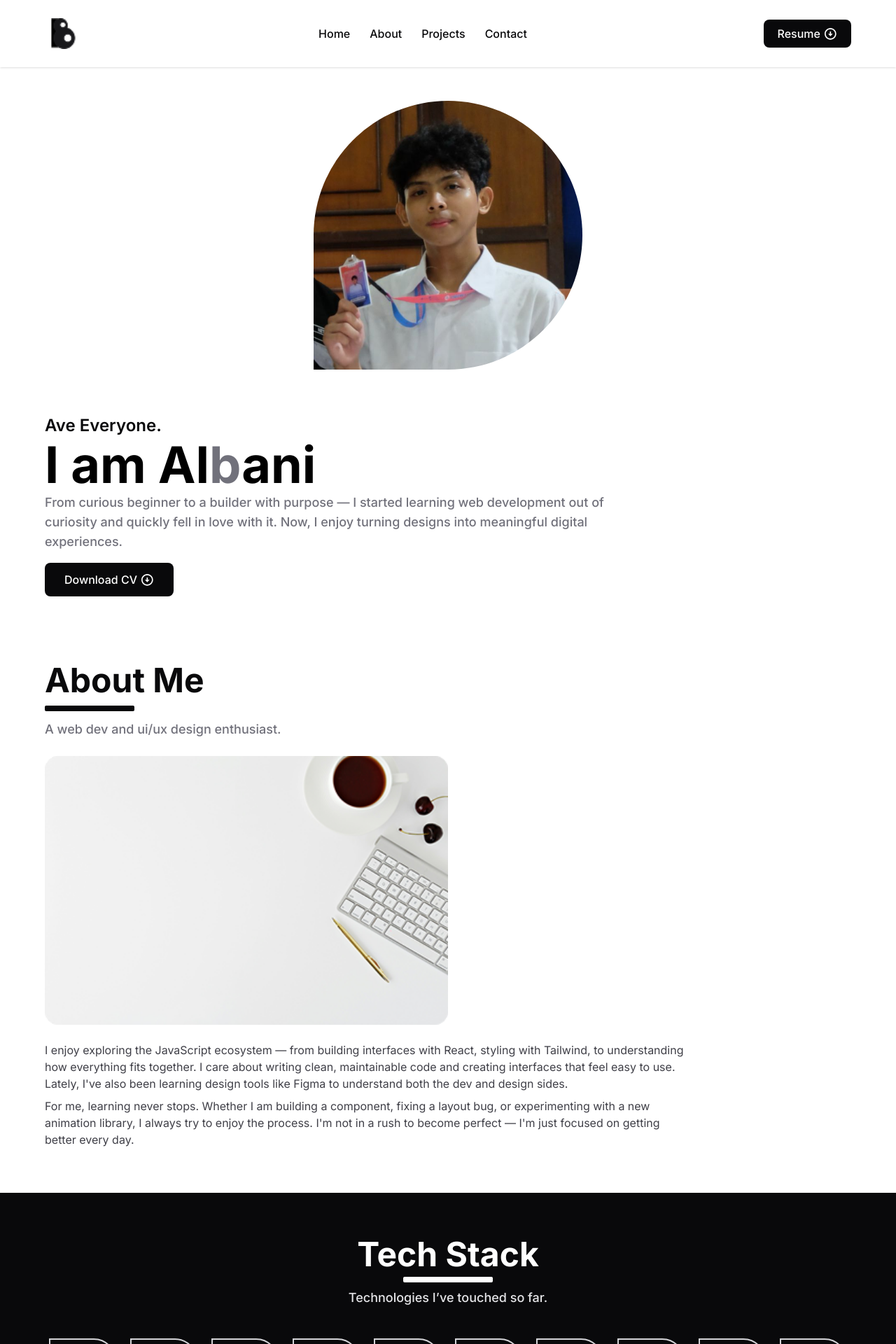
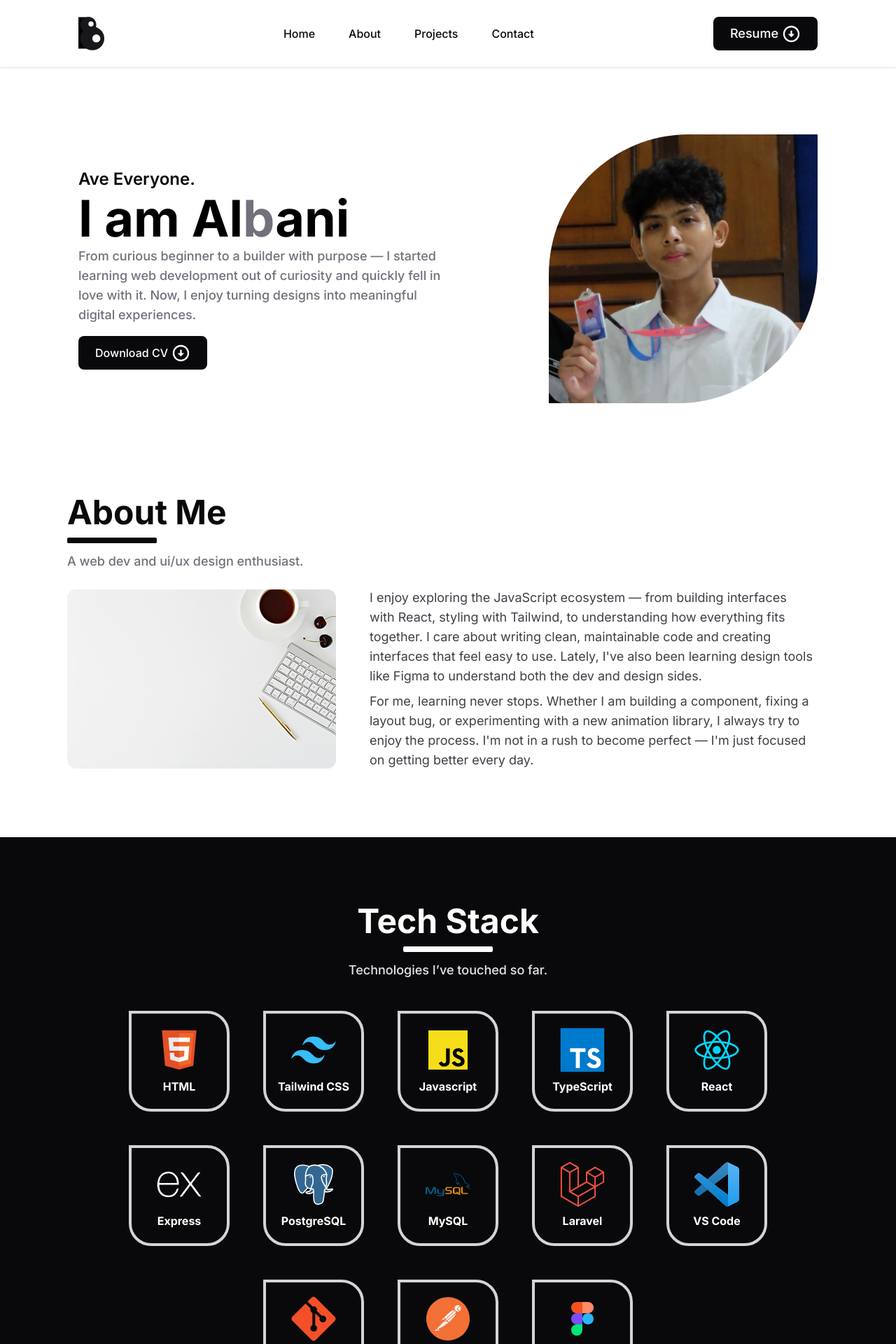
Before and after one commit to rzkyalbani/web-portfolio, a React (Vite) app: page / in a window 1280 px wide. Shown: the top 1920 px of the page at 70% size. Built offline with nearby package versions, Linux system fonts and the light colour scheme.

Commit message:
feat(ui): Create responsive for desktop 1280px

```diff
--- a/src/components/AboutSection.jsx
+++ b/src/components/AboutSection.jsx
@@ -2,7 +2,7 @@ import aboutImg from "../assets/images/about-me.png";
 
 function AboutSection() {
     return (
-        <section className="flex h-auto w-full flex-col items-center gap-6 px-8 pt-7 pb-12 md:p-16 md:pt-12">
+        <section className="flex h-auto w-full flex-col items-center gap-6 px-8 pt-7 pb-12 md:p-16 md:pt-12 xl:pt-9 xl:pb-24 xl:px-24">
             <div className="flex flex-col items-center gap-2 md:w-full md:items-start md:gap-3">
                 <h3 className="text-4xl font-bold text-zinc-950 md:text-5xl">
                     About Me
@@ -12,14 +12,14 @@ function AboutSection() {
                     A web dev and ui/ux design enthusiast.
                 </p>
             </div>
-            <div className="flex flex-col gap-6">
+            <div className="flex flex-col gap-6 xl:flex-row xl:gap-12 xl:items-center">
                 <img
                     src={aboutImg}
                     alt="About Me"
-                    className="hidden max-w-1/2 md:block"
+                    className="hidden max-w-1/2 md:block xl:max-w-5/12"
                 />
-                <div className="flex flex-col gap-6 md:max-w-4/5 md:gap-2">
-                    <p className="text-sm text-zinc-700 md:text-base">
+                <div className="flex flex-col gap-6 md:max-w-4/5 md:gap-2 xl:max-w-7/12">
+                    <p className="text-sm text-zinc-700 md:text-base xl:text-lg">
                         I enjoy exploring the JavaScript ecosystem — from
                         building interfaces with React, styling with Tailwind,
                         to understanding how everything fits together. I care
@@ -28,7 +28,7 @@ function AboutSection() {
                         learning design tools like Figma to understand both the
                         dev and design sides.
                     </p>
-                    <p className="text-sm text-zinc-700 md:text-base">
+                    <p className="text-sm text-zinc-700 md:text-base xl:text-lg">
                         For me, learning never stops. Whether I am building a
                         component, fixing a layout bug, or experimenting with a
                         new animation library, I always try to enjoy the
--- a/src/components/HeroSection.jsx
+++ b/src/components/HeroSection.jsx
@@ -3,36 +3,36 @@ import arrowDownIcon from "../assets/icons/arrow-down-icon.svg";
 
 function HeroSection() {
     return (
-        <section className="flex flex-col items-center gap-16 md:gap-16 px-8 md:px-16 py-12 md:py-12 w-full h-auto">
-            <div className=" w-80 h-80 md:w-96 md:h-96 overflow-hidden rounded-full rounded-bl-none">
-                <img src={heroPic} alt="Hero Image" className="w-full h-full" />
+        <section className="flex h-auto w-full flex-col items-center gap-16 px-8 py-12 md:gap-16 md:px-16 md:py-12 xl:flex-row xl:justify-between xl:px-28 xl:py-24">
+            <div className="h-80 w-80 overflow-hidden rounded-full rounded-bl-none md:h-96 md:w-96 xl:order-2 xl:max-w-5/12 xl:rounded-[200px] xl:rounded-tr-none xl:rounded-bl-none">
+                <img src={heroPic} alt="Hero Image" className="h-full w-full" />
             </div>
-            <div className="flex flex-col gap-4 md:w-full">
-                <div className="flex flex-col items-left gap-1 md:max-w-3/4">
-                    <h4 className="text-zinc-950 text-xl md:text-2xl font-semibold">
+            <div className="flex flex-col gap-4 md:w-full xl:order-1 xl:max-w-6/12">
+                <div className="items-left flex flex-col gap-1 md:max-w-3/4 xl:max-w-full">
+                    <h4 className="text-xl font-semibold text-zinc-950 md:text-2xl">
                         Ave Everyone.
                     </h4>
-                    <h1 className="text-6xl md:text-7xl font-bold">
+                    <h1 className="text-6xl font-bold md:text-7xl">
                         I am Al<span className="text-zinc-500">b</span>ani
                     </h1>
-                    <p className="text-zinc-500 text-base md:text-lg font-medium">
+                    <p className="text-base font-medium text-zinc-500 md:text-lg">
                         From curious beginner to a builder with purpose — I
                         started learning web development out of curiosity and
                         quickly fell in love with it. Now, I enjoy turning
                         designs into meaningful digital experiences.
                     </p>
                 </div>
-                <button className="flex items-center justify-center gap-1 h-12 w-full md:w-fit md:px-7 bg-zinc-950 rounded-lg">
-                    <span className="text-white text-base font-medium">
+                <button className="flex h-12 w-full items-center justify-center gap-1 rounded-lg bg-zinc-950 md:w-fit md:px-7 xl:px-6">
+                    <span className="text-base font-medium text-white">
                         Download CV
                     </span>
-                    <div className="h-5 w-5">
+                    <button className="h-5 w-5 xl:h-7 xl:w-7 cursor-pointer">
                         <img
                             src={arrowDownIcon}
                             alt="arrow-down-icon"
-                            className="w-full h-full"
+                            className="h-full w-full"
                         />
-                    </div>
+                    </button>
                 </button>
             </div>
         </section>
--- a/src/components/Navbar.jsx
+++ b/src/components/Navbar.jsx
@@ -6,16 +6,16 @@ function Navbar({ logo }) {
     const [isOpen, setIsOpen] = useState(false);
 
     return (
-        <nav className="px-8 md:px-16 w-full h-14 md:h-24 flex items-center justify-between bg-white shadow-sm">
-            <div className="w-auto h-7 md:h-11">
-                <img src={logo} alt="Logo" className="w-full h-full" />
+        <nav className="flex h-14 w-full items-center justify-between bg-white px-8 shadow-sm md:h-24 md:px-16 xl:px-28">
+            <div className="h-7 w-auto md:h-11 xl:h-12">
+                <img src={logo} alt="Logo" className="h-full w-full" />
             </div>
             <div className="md:hidden">
                 <Hamburger isOpen={isOpen} toggle={() => setIsOpen(!isOpen)} />
             </div>
 
             {/* Desktop link */}
-            <div className="hidden md:flex md:gap-7 md:items-center">
+            <div className="hidden md:flex md:items-center md:gap-7 xl:gap-12">
                 <a href="" className="text-base font-medium text-zinc-950">
                     Home
                 </a>
@@ -31,21 +31,21 @@ function Navbar({ logo }) {
             </div>
 
             {/* Desktop CTA Button */}
-            <button className="hidden md:flex md:gap-1 md:px-5 items-center h-10 bg-zinc-950 rounded-lg">
-                <span className="text-white text-base font-medium">Resume</span>
+            <button className="hidden h-10 cursor-pointer items-center rounded-lg bg-zinc-950 md:flex md:gap-1 md:px-5 xl:h-12 xl:px-6 gap-1">
+                <span className="text-base font-medium text-white xl:text-lg">Resume</span>
                 <img
                     src={arrrowDownIcon}
                     alt="Download Icon"
-                    className="h-5 w-5"
+                    className="h-5 w-5 xl:h-7 xl:w-7"
                 />
             </button>
 
             {/* Mobile menu */}
             <div
-                className={`absolute top-14 left-0 right-0 w-full bg-zinc-950/90 flex flex-col items-center gap-6 py-8 text-white transition-all duration-300 ease-in-out ${
+                className={`absolute top-14 right-0 left-0 flex w-full flex-col items-center gap-6 bg-zinc-950/90 py-8 text-white transition-all duration-300 ease-in-out ${
                     isOpen
-                        ? "opacity-100 translate-y-0"
-                        : "opacity-0 -translate-y-4 pointer-events-none"
+                        ? "translate-y-0 opacity-100"
+                        : "pointer-events-none -translate-y-4 opacity-0"
                 }`}
             >
                 <a href="" className="text-base font-medium">
--- a/src/components/ProjectsSection.jsx
+++ b/src/components/ProjectsSection.jsx
@@ -3,8 +3,8 @@ import ProjectCard from "./ProjectCard";
 
 function ProjectsSection() {
     return (
-        <section className="flex h-auto w-full flex-col items-center gap-12 px-8 py-12 md:py-16">
-            <div className="flex flex-col items-center gap-2">
+        <section className="flex h-auto w-full flex-col items-center gap-12 px-8 py-12 md:py-16 xl:px-28">
+            <div className="flex flex-col items-center gap-2 xl:gap-3">
                 <h3 className="text-4xl font-bold text-zinc-950 md:text-5xl">
                     My Projects
                 </h3>
@@ -13,7 +13,7 @@ function ProjectsSection() {
                     I like building things — and here’s proof.
                 </p>
             </div>
-            <div className="flex flex-wrap items-center justify-center gap-7">
+            <div className="flex flex-wrap items-center justify-center gap-7 xl:gap-16">
                 <ProjectCard projectImage={placeholder} />
                 <ProjectCard projectImage={placeholder} />
                 <ProjectCard projectImage={placeholder} />
--- a/src/components/SkillsSection.jsx
+++ b/src/components/SkillsSection.jsx
@@ -2,8 +2,8 @@ import icons from "../helpers/icons";
 
 function SkillsSection() {
     return (
-        <section className="flex flex-col gap-9 bg-zinc-950 px-8 py-16">
-            <div className="flex flex-col items-center gap-2">
+        <section className="flex flex-col gap-9 bg-zinc-950 px-8 py-16 xl:px-28 xl:py-24">
+            <div className="flex flex-col items-center gap-2 xl:gap-3">
                 <h3 className="text-4xl font-bold text-white md:text-5xl">
                     Tech Stack
                 </h3>
@@ -12,14 +12,20 @@ function SkillsSection() {
                     Technologies I’ve touched so far.
                 </p>
             </div>
-            <div className="flex flex-wrap items-center justify-center gap-5 py-2">
+            <div className="flex flex-wrap items-center justify-center gap-5 py-2 xl:gap-12 xl:px-16 xl:py-2">
                 {icons.map((i) => (
                     <div
                         key={i.id}
-                        className="flex h-24 w-24 flex-col items-center justify-center gap-2 rounded-4xl rounded-tl-none border-2 border-zinc-300"
+                        className="flex h-24 w-24 flex-col items-center justify-center gap-2 rounded-4xl rounded-tl-none border-2 border-zinc-300 xl:h-36 xl:w-36 xl:border-4"
                     >
-                        <img src={i.src} alt={i.name} className="h-11 w-11" />
-                        <p className="text-xs font-bold text-white">{i.name}</p>
+                        <img
+                            src={i.src}
+                            alt={i.name}
+                            className="h-11 w-11 xl:h-16 xl:w-16"
+                        />
+                        <p className="text-xs font-bold text-white xl:text-base">
+                            {i.name}
+                        </p>
                     </div>
                 ))}
             </div>
--- a/src/pages/HomePage.jsx
+++ b/src/pages/HomePage.jsx
@@ -1,4 +1,4 @@
-import logo from "../assets/images/logo-dark.png";
+import logoDark from "../assets/icons/logo-dark.svg";
 import AboutSection from "../components/AboutSection";
 import ContactSection from "../components/ContactSection";
 import Footer from "../components/Footer";
@@ -10,7 +10,7 @@ import SkillsSection from "../components/SkillsSection";
 function HomePage() {
     return (
         <div className="flex flex-col gap-0 w-full font-display">
-            <Navbar logo={logo} />
+            <Navbar logo={logoDark} />
             <HeroSection />
             <AboutSection />
             <SkillsSection />
```
Also changed, not shown: src/components/ContactSection.jsx (+7 -7 lines), src/components/Footer.jsx (+11 -11 lines), src/components/ProjectCard.jsx (+10 -10 lines), src/assets/icons/logo-dark.svg (added), src/assets/icons/logo-light.svg (added).
